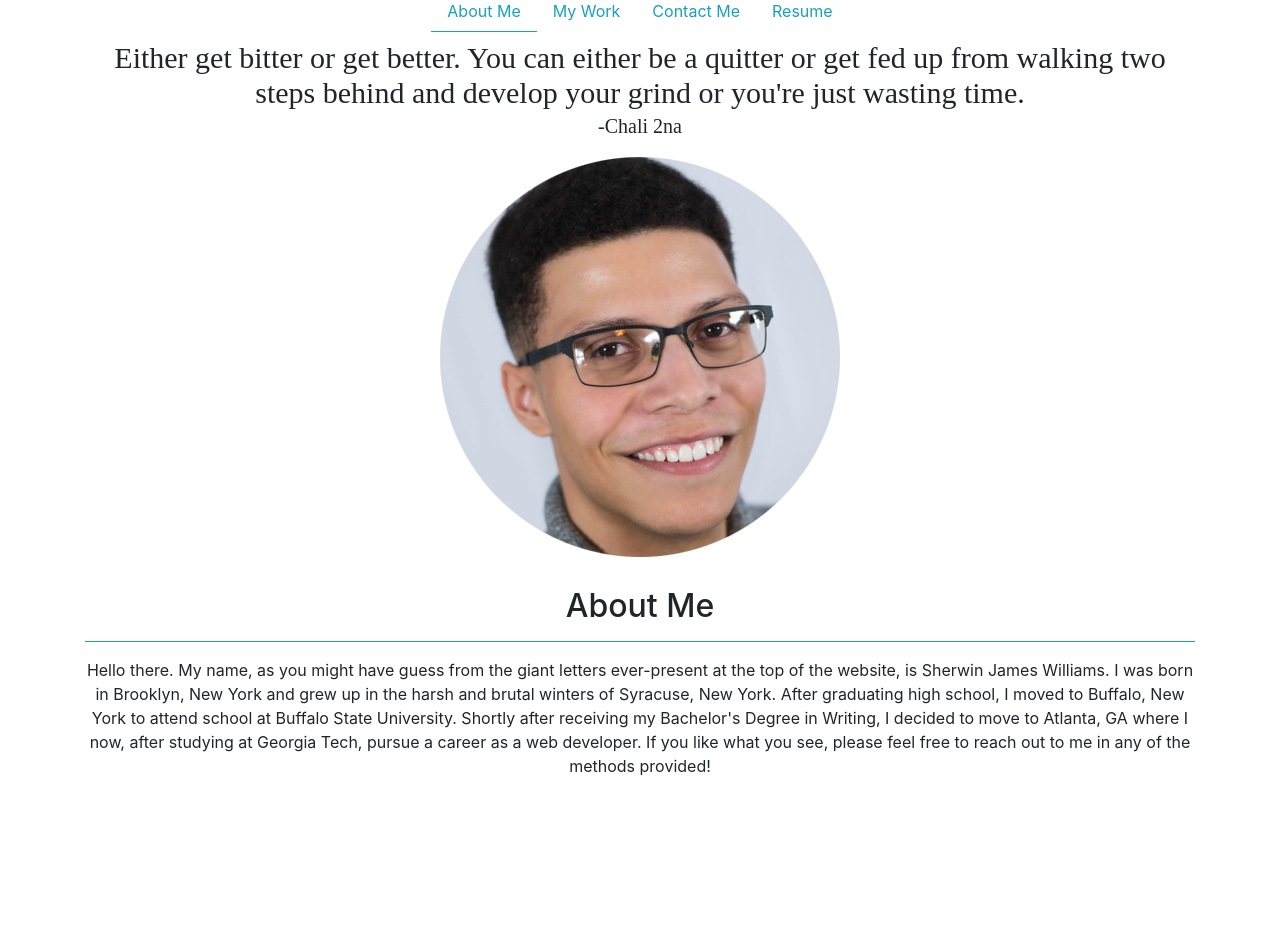
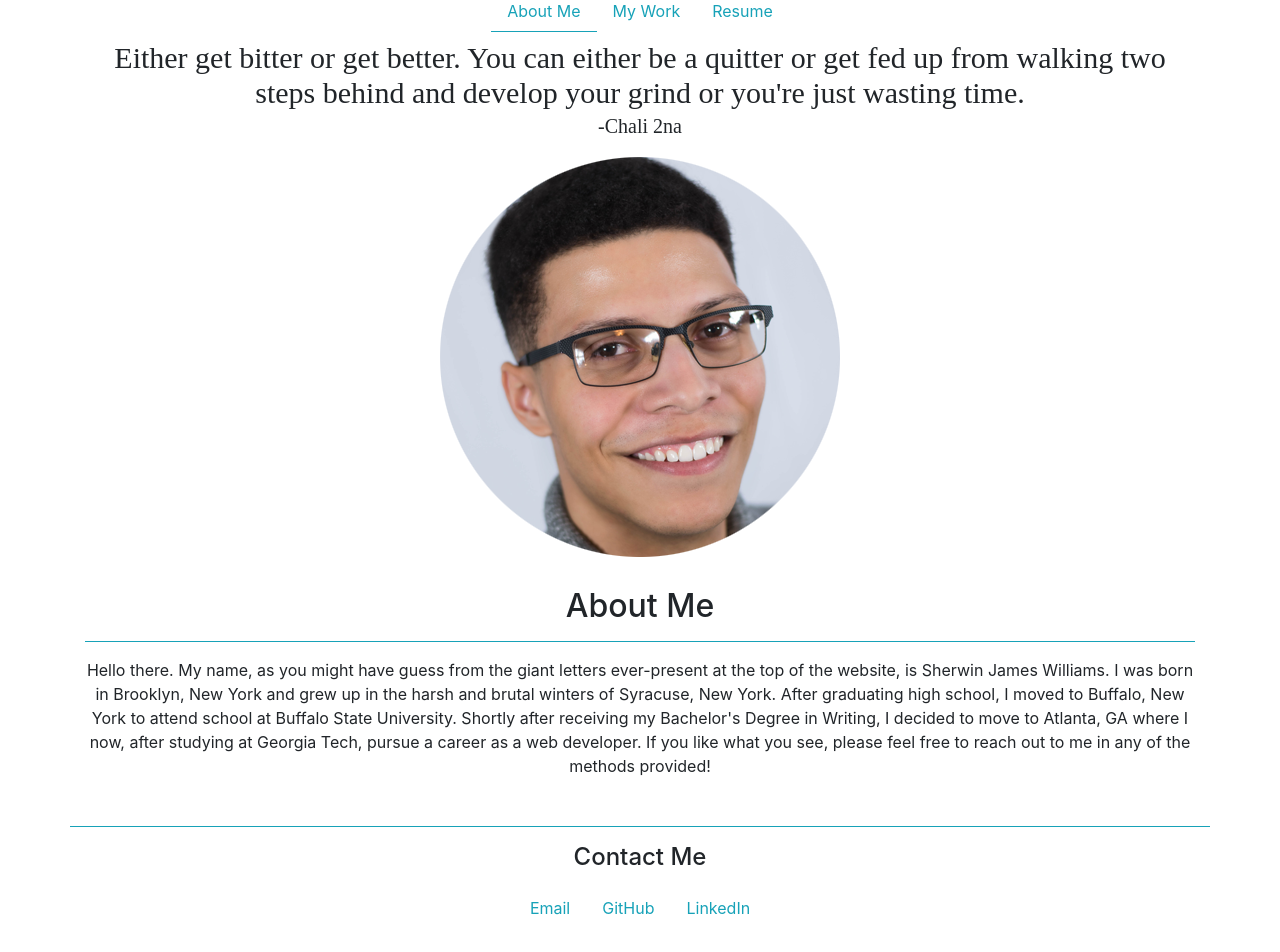
Before and after one commit to shrwnwilliams/sherwin-react-portfolio, a React (Create React App) app: page / in a window 1280 px wide. Shown: the part 65-1017 px from the top of the page. Before the commit the page ends 859 px from the top, so only its background shows below. Built offline with nearby package versions, Linux system fonts and the light colour scheme; a web font is replaced by a local one.

Commit message:
replaced contact page with footer containing contact info, renamed Work component to Project, stopped face from rotating, as funny as it was

```diff
--- a/package.json
+++ b/package.json
@@ -2,10 +2,12 @@
   "name": "sherwin-react-portfolio",
   "version": "0.1.0",
   "private": true,
+  "homepage": "https://shrwnwilliams.github.io/",
   "dependencies": {
     "@testing-library/jest-dom": "^5.12.0",
     "@testing-library/react": "^11.2.7",
     "@testing-library/user-event": "^12.8.3",
+    "gh-pages": "^3.1.0",
     "react": "^17.0.2",
     "react-dom": "^17.0.2",
     "react-router-dom": "^5.2.0",
@@ -13,6 +15,8 @@
     "web-vitals": "^1.1.2"
   },
   "scripts": {
+    "predeploy": "npm run build",
+    "deploy": "gh-pages -b master -d build",
     "start": "react-scripts start",
     "build": "react-scripts build",
     "test": "react-scripts test",
--- a/src/App.css
+++ b/src/App.css
@@ -42,3 +42,8 @@
   height: 40vmin;
   pointer-events: none;
 }
+
+.contact:hover {
+  border-bottom: 1px #5bc0de solid;
+
+}
--- a/src/App.js
+++ b/src/App.js
@@ -2,21 +2,21 @@
 import './App.css';
 import React from 'react';
 import Header from "./components/Header"
-import {BrowserRouter as Router, Route } from "react-router-dom";
+import {BrowserRouter as HashRouter, Route } from "react-router-dom";
 import About from "./pages/About";
 import Work from "./pages/Work";
-import Contact from "./pages/Contact";
+import Footer from './components/Footer';
 
 function App() {
   return (
-    <Router>
+    <HashRouter basename={process.env.PUBLIC_URL}>
       <Header />
       <body className="container">
       <Route exact path ="/" component={About} />
       <Route exact path="/my-work" component={Work} />
-      <Route exact path="/contact" component={Contact} />
       </body>
-    </Router>
+      <Footer />
+    </HashRouter>
   );
 }
 
--- /dev/null
+++ b/src/components/Footer.js
@@ -0,0 +1,38 @@
+import React from 'react';
+
+function Footer() {
+    return (
+        <footer className="border-top border-info container mt-5">
+        <h4 className="text-center my-3">Contact Me</h4>
+        <nav id="nav-bar" className="nav justify-content-center">
+          <ul className="nav justify-content-between mb-4">
+            <li className="nav-item">
+              <a
+                className="nav-link text-info contact"
+                href="mailto:shrwnwilliams@gmail.com"
+                >Email</a
+              >
+            </li>
+            <li className="nav-item">
+              <a
+                className="nav-link text-info contact"
+                href="https://github.com/shrwnwilliams"
+                target="blank"
+                >GitHub</a
+              >
+            </li>
+            <li className="nav-item">
+              <a
+                className="nav-link text-info contact"
+                href="https://www.linkedin.com/in/sherwin-williams-08981a207/"
+                target="blank"
+                >LinkedIn</a
+              >
+            </li>
+          </ul>
+        </nav>
+      </footer>
+    );
+}
+
+export default Footer;
--- a/src/components/Header.js
+++ b/src/components/Header.js
@@ -12,4 +12,4 @@ function Header() {
     )
 }
 
-export default Header
+export default Header;
--- a/src/components/Nav.js
+++ b/src/components/Nav.js
@@ -32,18 +32,6 @@ function Nav() {
           </Link>
         </li>
         <li className="nav-item">
-          <Link
-            to="/contact"
-            className={
-              location.pathname === "/contact"
-                ? "nav-link border-bottom border-info text-info"
-                : "nav-link text-info"
-            }
-          >
-            Contact Me
-          </Link>
-        </li>
-        <li className="nav-item">
           <a
             className="nav-link text-info"
             href="https://drive.google.com/file/d/1po010mmQC0JZJWGmxIqeJZQ2g3nFksJe/view?usp=sharing"
--- a/src/pages/Contact.js
+++ b/src/pages/Contact.js
@@ -26,7 +26,7 @@ function Contact() {
           <a
             class="nav-link text-info"
             href="https://www.linkedin.com/in/sherwin-williams-08981a207/"
-            target="_blank"
+            target="blank"
           >
             <h3>LinkedIn</h3>
           </a>
--- a/src/pages/Work.js
+++ b/src/pages/Work.js
@@ -1,5 +1,5 @@
 import React from "react";
-import WorkCard from "../components/WorkCard";
+import Project from "../components/Project";
 import WorkInfo from "../work.json";
 
 function Work() {
@@ -10,7 +10,7 @@ function Work() {
       </div>
       <div className="row mb-2">
         <div className="col">
-          <WorkCard
+          <Project
             title={WorkInfo[0].title}
             img={WorkInfo[0].img}
             url={WorkInfo[0].url}
@@ -18,7 +18,7 @@ function Work() {
           />
         </div>
         <div className="col">
-          <WorkCard
+          <Project
             title={WorkInfo[1].title}
             img={WorkInfo[1].img}
             url={WorkInfo[1].url}
@@ -28,7 +28,7 @@ function Work() {
       </div>
       <div className="row mb-2">
         <div className="col">
-          <WorkCard
+          <Project
             title={WorkInfo[2].title}
             img={WorkInfo[2].img}
             url={WorkInfo[2].url}
@@ -36,7 +36,7 @@ function Work() {
           />
         </div>
         <div className="col">
-          <WorkCard
+          <Project
             title={WorkInfo[3].title}
             img={WorkInfo[3].img}
             url={WorkInfo[3].url}
@@ -46,7 +46,7 @@ function Work() {
       </div>
       <div className="row mb-2">
         <div className="col">
-          <WorkCard
+          <Project
             title={WorkInfo[4].title}
             img={WorkInfo[4].img}
             url={WorkInfo[4].url}
@@ -54,7 +54,7 @@ function Work() {
           />
         </div>
         <div className="col">
-          <WorkCard
+          <Project
             title={WorkInfo[5].title}
             img={WorkInfo[5].img}
             url={WorkInfo[5].url}
--- a/src/work.json
+++ b/src/work.json
@@ -3,35 +3,35 @@
         "id": 1,
         "title": "cookbook",
         "img": "https://i.imgur.com/XF7Qkz3.png",
-        "url": "https://intense-savannah-49257.herokuapp.com/",
+        "url": "https://github.com/henderson2350/cookbook",
         "alt": "a person pouring spices into a pan full of food"
     },
     {
         "id": 2,
         "title": "Poketrade",
         "img": "https://i.imgur.com/YISOYhD.png",
-        "url": "https://vharris113.github.io/poketrade/",
+        "url": "https://github.com/VHarris113/poketrade",
         "alt": "a person holding a handful of pokemon cards"
     },
     {
         "id": 3,
         "title": "Work Day Scheduler",
         "img": "https://i.imgur.com/9dlovNz.png",
-        "url": "https://shrwnwilliams.github.io/work-day-planner/",
+        "url": "https://github.com/shrwnwilliams/work-day-planner",
         "alt": "a planner laying on a table"
     },
     {
         "id": 4,
         "title": "Password Generator",
         "img": "https://i.imgur.com/RjhLlqL.png",
-        "url": "https://shrwnwilliams.github.io/random-password-generator/",
+        "url": "https://github.com/shrwnwilliams/random-password-generator",
         "alt": "the word password with a lock next to it"
     },
     {
         "id": 5,
         "title": "Workout Tracker",
         "img": "https://i.imgur.com/XX5PAdc.png",
-        "url": "https://still-wildwood-46628.herokuapp.com",
+        "url": "https://github.com/shrwnwilliams/workout-tracker",
         "alt": "a woman sitting next to a dumbbell"
     },
     {
```
Also changed, not shown: src/components/Project.js (renamed from src/components/WorkCard.js), 1 other file (tests, documents, lock files or other folders).
